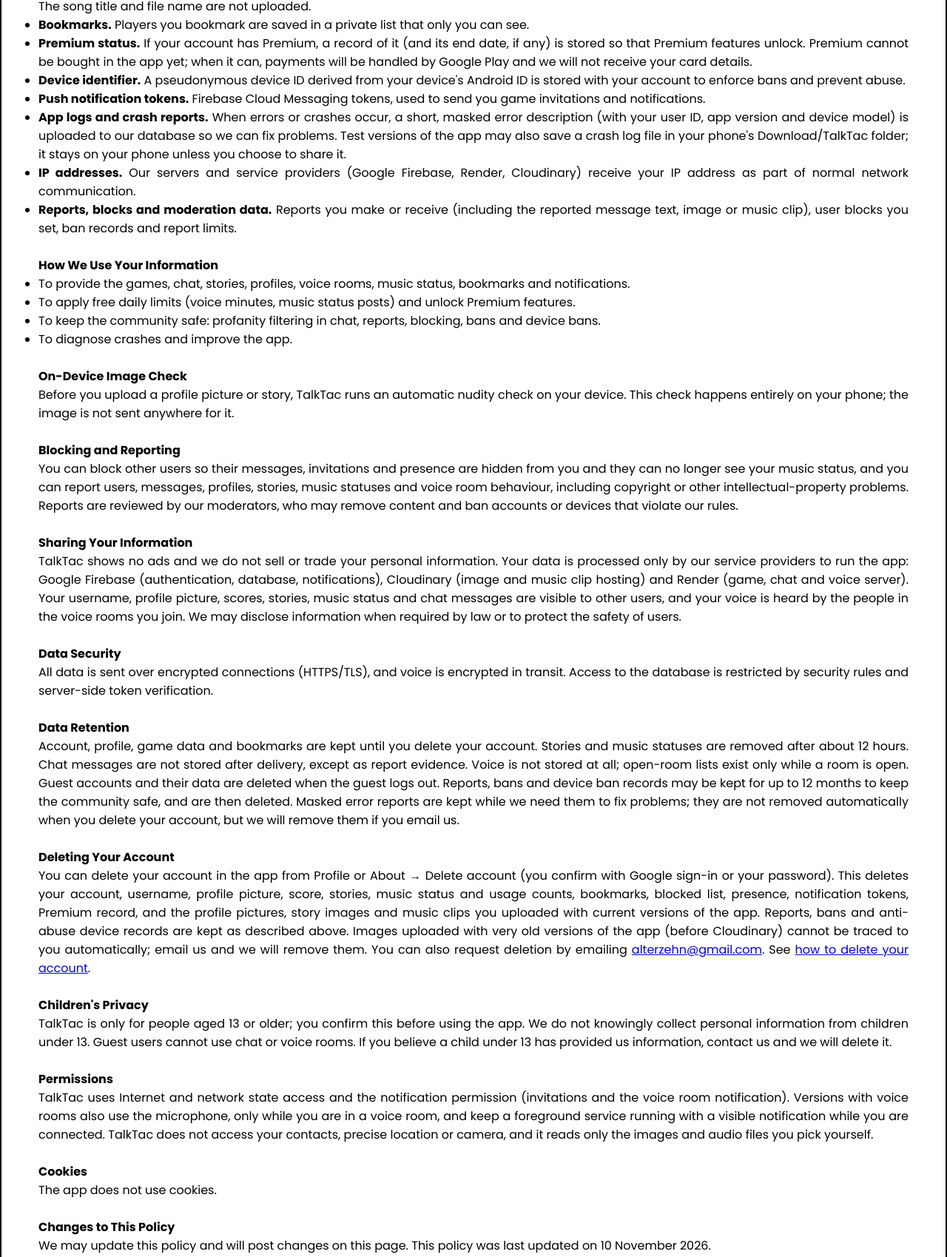
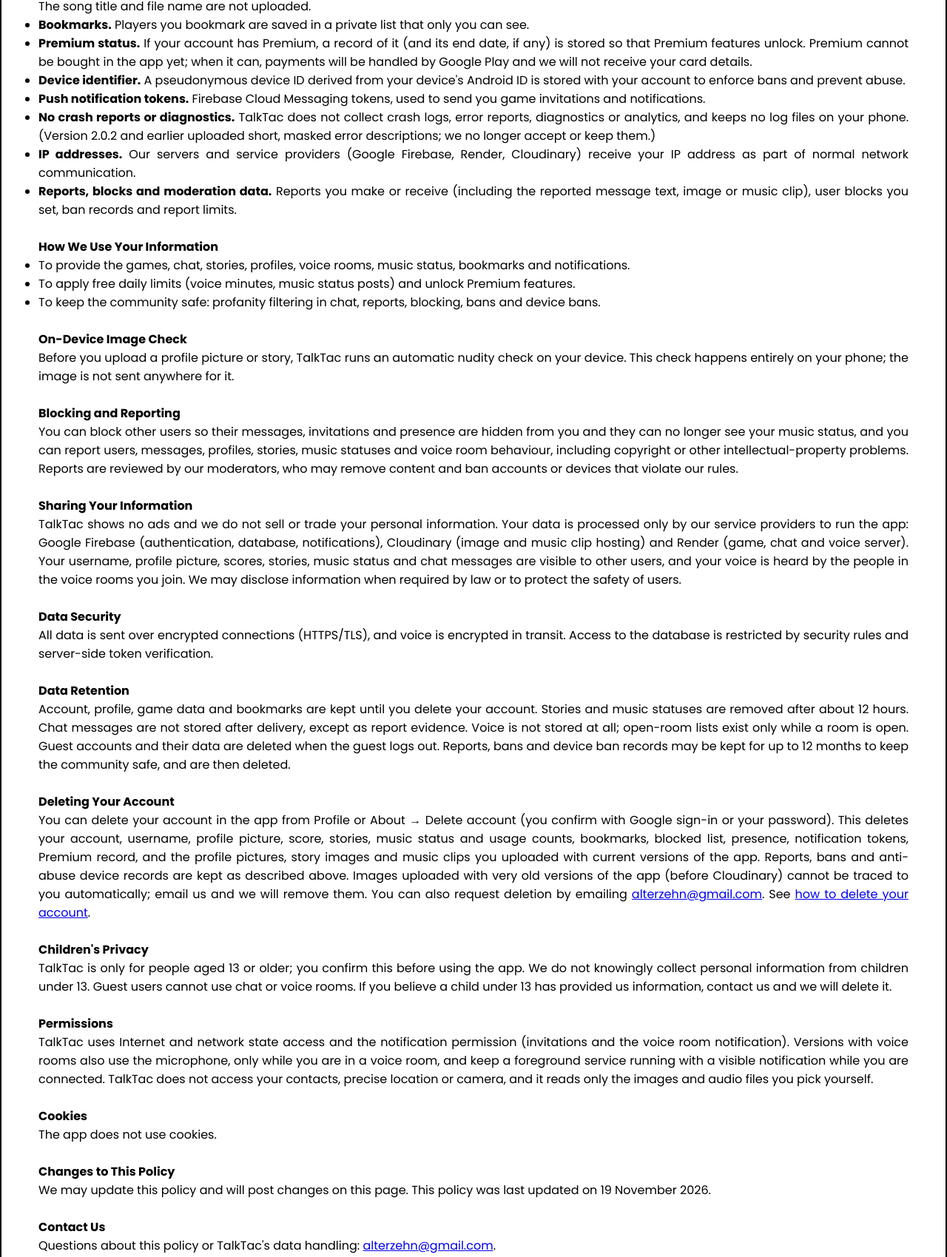
Before and after one commit to abheekaryan/abheekaryan.github.io, a plain HTML site: page talktac_privacy_policy.html in a window 1280 px wide. Shown: the part 873-2572 px from the top of the page at 74% size. Drawn offline with Linux system fonts and the light colour scheme.

Commit message:
TalkTac privacy policy: no crash reports, error logs or diagnostics
The app no longer uploads masked error reports or keeps a local log file.
Removes the collection, purpose and retention wording; updated 19 Nov 2026.

```diff
--- a/talktac_privacy_policy.html
+++ b/talktac_privacy_policy.html
@@ -30,7 +30,7 @@
 <li><b>Premium status.</b> If your account has Premium, a record of it (and its end date, if any) is stored so that Premium features unlock. Premium cannot be bought in the app yet; when it can, payments will be handled by Google Play and we will not receive your card details.</li>
 <li><b>Device identifier.</b> A pseudonymous device ID derived from your device's Android ID is stored with your account to enforce bans and prevent abuse.</li>
 <li><b>Push notification tokens.</b> Firebase Cloud Messaging tokens, used to send you game invitations and notifications.</li>
-<li><b>App logs and crash reports.</b> When errors or crashes occur, a short, masked error description (with your user ID, app version and device model) is uploaded to our database so we can fix problems. Test versions of the app may also save a crash log file in your phone's Download/TalkTac folder; it stays on your phone unless you choose to share it.</li>
+<li><b>No crash reports or diagnostics.</b> TalkTac does not collect crash logs, error reports, diagnostics or analytics, and keeps no log files on your phone. (Version 2.0.2 and earlier uploaded short, masked error descriptions; we no longer accept or keep them.)</li>
 <li><b>IP addresses.</b> Our servers and service providers (Google Firebase, Render, Cloudinary) receive your IP address as part of normal network communication.</li>
 <li><b>Reports, blocks and moderation data.</b> Reports you make or receive (including the reported message text, image or music clip), user blocks you set, ban records and report limits.</li>
 </ul>
@@ -40,7 +40,6 @@
 <li>To provide the games, chat, stories, profiles, voice rooms, music status, bookmarks and notifications.</li>
 <li>To apply free daily limits (voice minutes, music status posts) and unlock Premium features.</li>
 <li>To keep the community safe: profanity filtering in chat, reports, blocking, bans and device bans.</li>
-<li>To diagnose crashes and improve the app.</li>
 </ul>
 <br />
 <h4>On-Device Image Check</h4>
@@ -56,7 +55,7 @@
 <p>All data is sent over encrypted connections (HTTPS/TLS), and voice is encrypted in transit. Access to the database is restricted by security rules and server-side token verification.</p>
 <br />
 <h4>Data Retention</h4>
-<p>Account, profile, game data and bookmarks are kept until you delete your account. Stories and music statuses are removed after about 12 hours. Chat messages are not stored after delivery, except as report evidence. Voice is not stored at all; open-room lists exist only while a room is open. Guest accounts and their data are deleted when the guest logs out. Reports, bans and device ban records may be kept for up to 12 months to keep the community safe, and are then deleted. Masked error reports are kept while we need them to fix problems; they are not removed automatically when you delete your account, but we will remove them if you email us.</p>
+<p>Account, profile, game data and bookmarks are kept until you delete your account. Stories and music statuses are removed after about 12 hours. Chat messages are not stored after delivery, except as report evidence. Voice is not stored at all; open-room lists exist only while a room is open. Guest accounts and their data are deleted when the guest logs out. Reports, bans and device ban records may be kept for up to 12 months to keep the community safe, and are then deleted.</p>
 <br />
 <h4>Deleting Your Account</h4>
 <p>You can delete your account in the app from Profile or About &rarr; Delete account (you confirm with Google sign-in or your password). This deletes your account, username, profile picture, score, stories, music status and usage counts, bookmarks, blocked list, presence, notification tokens, Premium record, and the profile pictures, story images and music clips you uploaded with current versions of the app. Reports, bans and anti-abuse device records are kept as described above. Images uploaded with very old versions of the app (before Cloudinary) cannot be traced to you automatically; email us and we will remove them. You can also request deletion by emailing <a href="mailto:alterzehn@gmail.com">alterzehn@gmail.com</a>. See <a href="/talktac_account_deletion.html">how to delete your account</a>.</p>
@@ -71,7 +70,7 @@
 <p>The app does not use cookies.</p>
 <br />
 <h4>Changes to This Policy</h4>
-<p>We may update this policy and will post changes on this page. This policy was last updated on 10 November 2026.</p>
+<p>We may update this policy and will post changes on this page. This policy was last updated on 19 November 2026.</p>
 <br />
 <h4>Contact Us</h4>
 <p>Questions about this policy or TalkTac's data handling: <a href="mailto:alterzehn@gmail.com">alterzehn@gmail.com</a>.</p>
```
